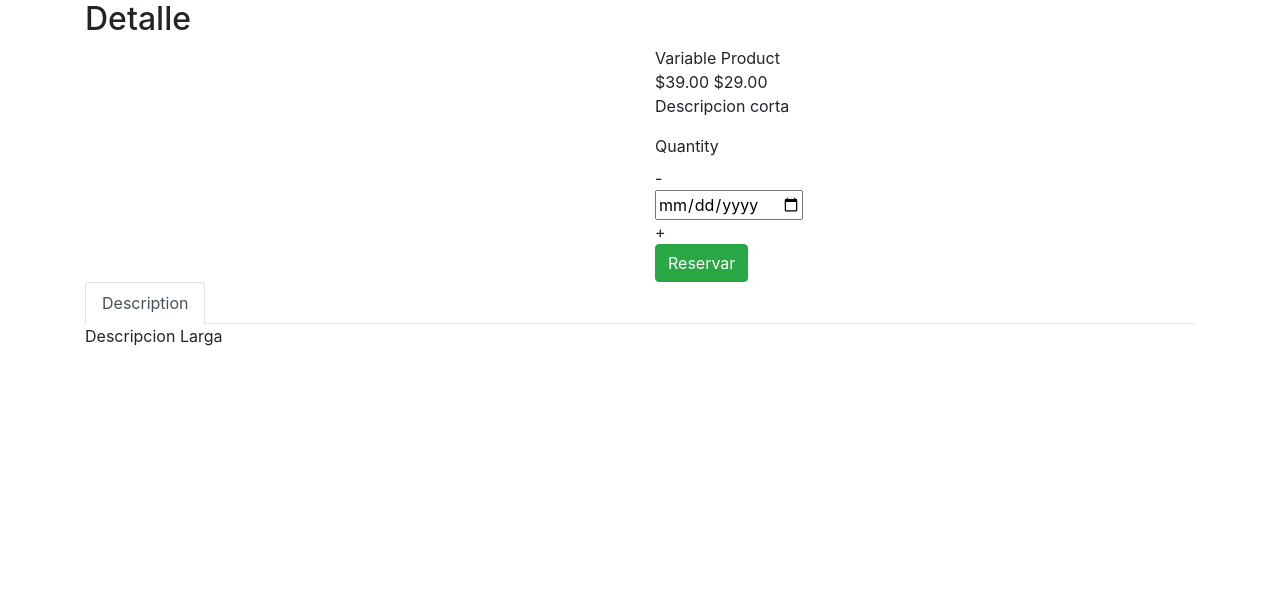
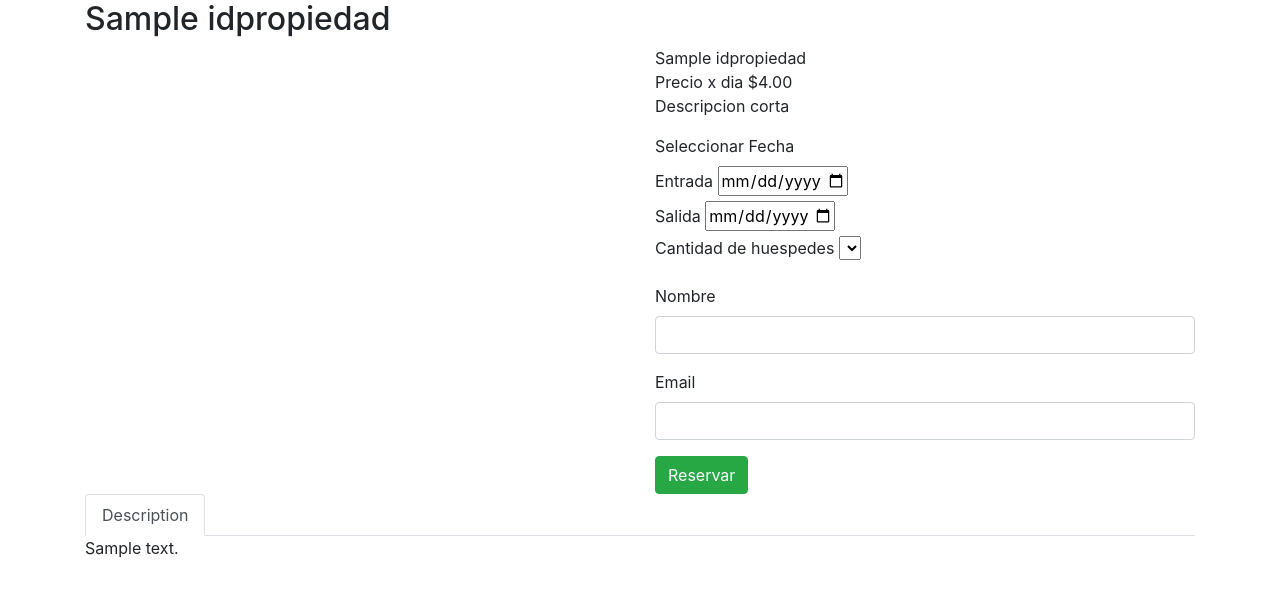
Before and after one commit to marianozzz/met3Python, a Django app: template met3App/templates/met3App/details.html in a window 1280 px wide. Shown: the part 56-653 px from the top of the page. Run offline with Django 3.2, Linux system fonts and the light colour scheme; the template is opened without the code that fills it: most values are stand-ins (such as "Sample title", 1, 10 or a date in 2020); lists and menus that the app fills with data are empty; some libraries are stand-ins or nearby versions.

Commit message:
template detalle

```diff
--- a/met3App/templates/met3App/details.html
+++ b/met3App/templates/met3App/details.html
@@ -6,7 +6,7 @@
 {% block content %}
 
     <div class="heading-section">
-        <h2>Detalle</h2>
+        <h2>{{ idpropiedad.title }}</h2>
     </div>
     <div class="row">
         <div class="col-md-6">
@@ -15,13 +15,12 @@
         <div class="col-md-6">
             <div class="product-dtl">
                 <div class="product-info">
-                    <div class="product-name">Variable Product</div>
+                    <div class="product-name">{{ idpropiedad.title }}</div>
                     <div class="reviews-counter"></div>
 
                     </div>
                     <div class="product-price-discount">
-                        <span>$39.00</span>
-                        <span class="line-through">$29.00</span>
+                        <span class="line-through">Precio x dia ${{ idpropiedad.dailyRate}}.00</span>
                     </div>
                 </div>
                 <p>Descripcion corta </p>
@@ -29,19 +28,41 @@
 
                 </div>
                 <div class="product-count">
-                    <label for="size">Quantity</label>
+                    <label for="size">Seleccionar Fecha</label>
                     <form action="#" class="display-flex">
-                        <div class="qtyminus">-</div>
-                        <input type="date" name="quantity"  class="qty">
-                        <div class="qtyplus">+</div>
+                        <div class="qtyplus">
+                            <label for="">Entrada</label>
+                            <input type="date" min="2020-01-01" max="2025-04-20" name="quantity"  class="qty">
+                        </div>
+
+                        <div class="qtyplus">
+                            <label for="">Salida</label>
+                            <input type="date"  min="2020-01-01" max="2025-04-20" name="quantity"  class="qty">
+                        </div>
+                        <div class="form-group">
+                            <label for="">Cantidad de huespedes</label>
+                            <select name="" id="">
+
+                            </select>
+                        </div>
+
+                        <div class="form-group">
+                            <label for="">Nombre</label>
+                            <input type="text" name="name" id="" class="form-control">
+                       </div>
+                       <div class="form-group">
+                        <label for="">Email</label>
+                        <input type="email" name="name" id="" class="form-control">
+                   </div>
+                   <input type="submit" class="btn btn-success" value="Reservar">
                     </form>
-                    <a  href="#" class="btn btn-success">Reservar</a>
+
                 </div>
         </div>
     </div>
 
 
-<div class="product-info-tabs">
+<div class="product-info-tabs mb-5">
     <ul class="nav nav-tabs" id="myTab" role="tablist">
           <li class="nav-item">
             <a class="nav-link active" id="description-tab" data-toggle="tab" href="#description" role="tab" aria-controls="description" aria-selected="true">Description</a>
@@ -49,7 +70,7 @@
     </ul>
         <div class="tab-content">
             <div class="tab-pane fade show active" id="description" role="tabpanel" aria-labelledby="description-tab">
-                Descripcion Larga
+                {{ idpropiedad.description }}
             </div>
         </div>
 </div>
--- a/met3App/templates/met3App/layout.html
+++ b/met3App/templates/met3App/layout.html
@@ -16,7 +16,7 @@
   <div class="collapse navbar-collapse" id="navbarSupportedContent">
     <ul class="navbar-nav mr-auto">
       <li class="nav-item active">
-        <a class="nav-link" href="#">Home <span class="sr-only">(current)</span></a>
+        <a class="nav-link" href="{% url 'Home' %}">Home <span class="sr-only">(current)</span></a>
       </li>
       <li class="nav-item">
         <a class="nav-link" href="#">Link</a>
```
